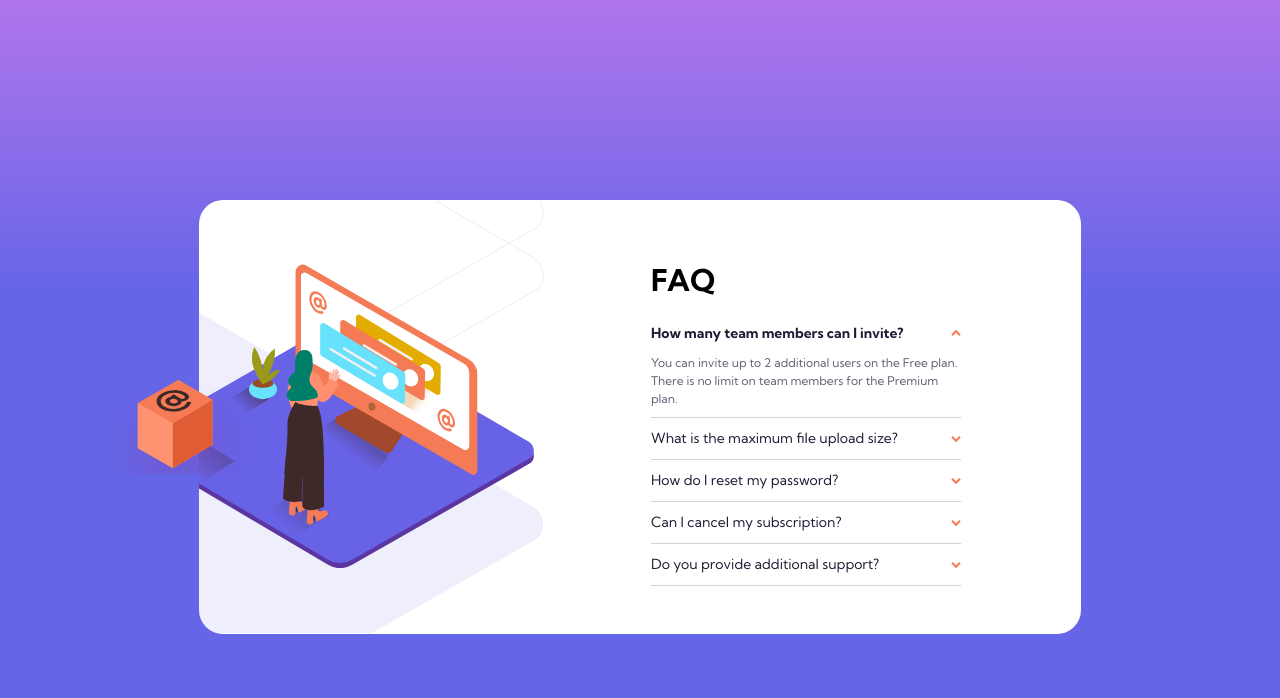
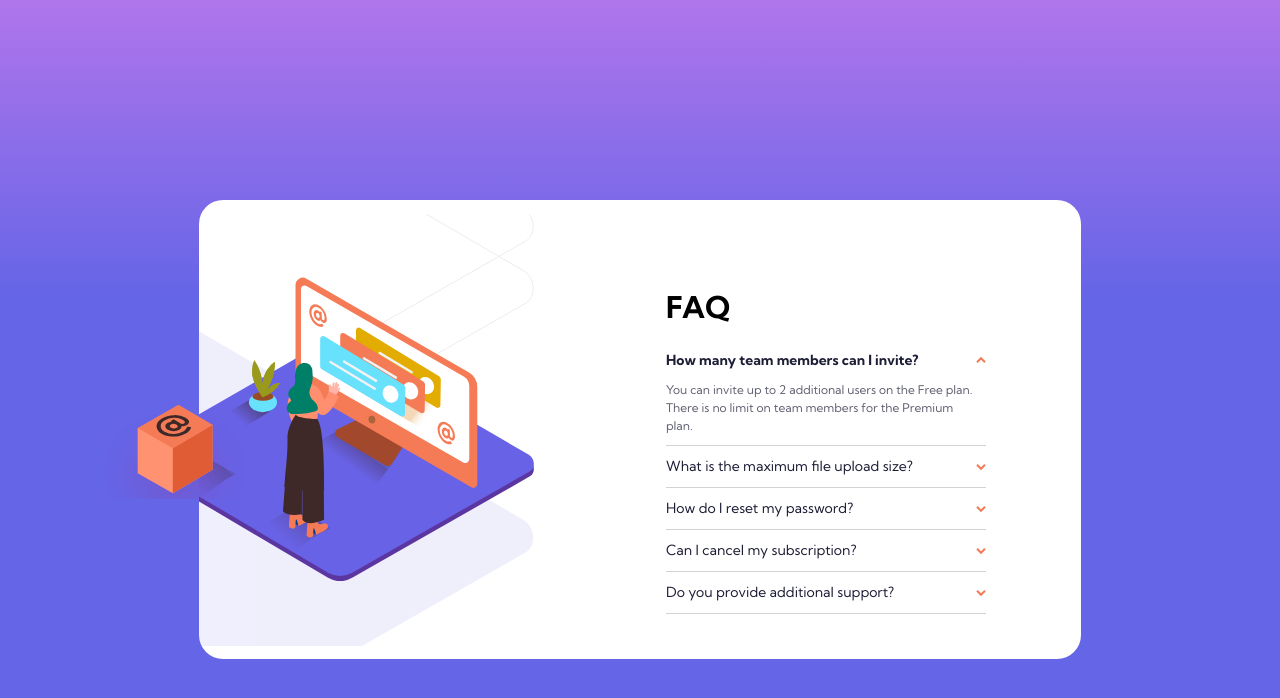
Before and after one commit to jeptun/faq-accordion-card-main, a website: page index.html in a window 1280 px wide. Both pictures are taken after a click on the button "How many team members can I invite?". Drawn offline with Linux system fonts and the light colour scheme; files that its build step writes are made by us from their sources.

Commit message:
add better script

```diff
--- a/app/js/script.js
+++ b/app/js/script.js
@@ -10,17 +10,30 @@ fruits.map((fruit) => {
   console.log(fruit);
 });
 
+/**
+ * Accordion
+ */
+const faqManagement = () => {
   const acc = document.getElementsByClassName("accordion-button");
   let i;
-
   for (i = 0; i < acc.length; i++) {
-  acc[i].addEventListener("click", function() {
+    acc[i].addEventListener("click", function () {
       this.classList.toggle("active");
       let panel = this.nextElementSibling;
-    if (panel.style.maxHeight) {
-      panel.style.maxHeight = null;
+      let closepanel = document.querySelectorAll(".panel");
+      panel.setAttribute(
+        "aria-expanded",
+        panel.getAttribute("aria-expanded") === "true" ? "false" : "true"
+      );
+      if (panel.getAttribute("aria-expanded") === "true") {
+        closepanel.forEach((p) => {
+          p.setAttribute("aria-expanded", "false");
+        });
+        panel.setAttribute("aria-expanded", "true");
       } else {
-      panel.style.maxHeight = panel.scrollHeight + "px";
+        panel.setAttribute("aria-expanded", "false");
       }
     });
   }
+};
+faqManagement();
--- a/app/scss/layout/_card-accordion.scss
+++ b/app/scss/layout/_card-accordion.scss
@@ -45,7 +45,7 @@ main {
       left: -5rem;
       background-image: url("/images/illustration-woman-online-desktop.svg"),
         url("/images/bg-pattern-desktop.svg");
-      background-position: 15px 63px, -375px -235px;
+      background-position: 15px 63px, -385px -235px;
       background-repeat: no-repeat;
       background-size: 25rem, 50rem;
     }
@@ -77,6 +77,7 @@ main {
     }
   }
 }
+
 h3 {
   text-align: center;
   font-size: u.rem(30);
@@ -87,10 +88,13 @@ h3 {
     text-align: left;
   }
 }
+
 .accordion {
-  padding-inline: u.rem(20);
+  padding-inline: u.rem(35);
+  padding-block: u.rem(45);
+  margin-top: u.rem(30);
   @include u.breakpoint-up(medium) {
-    width: 350px;
+    width: u.rem(350);
     display: flex;
     flex-direction: column;
     margin-right: u.rem(100);
@@ -105,37 +109,65 @@ h3 {
   font-size: u.rem(14);
   cursor: pointer;
   padding-block: u.rem(10);
-  -webkit-transition: max-height 0.4s ease-in-out, opacity 0.2s ease-in-out;
-  -o-transition: max-height 0.4s ease-in-out, opacity 0.2s ease-in-out;
-  transition: max-height 0.4s ease-in-out, opacity 0.2s ease-in-out;
+
   &:after {
     content: url("/images/icon-arrow-down.svg");
     float: right;
-    margin-left: 5px;
+    margin-left: u.rem(5);
   }
   &:active,
   &:focus {
+    color: hsl(var(--dark-blue));
     font-weight: 700;
+  }
+  &:hover {
+    color: hsl(var(--red));
+  }
+}
+.pannel-wrapper {
+  border-bottom: 1px solid hsl(var(--dark-blue) / 0.2);
+  width: 270px;
+
+  @include u.breakpoint-up(medium) {
+    width: 320px;
   }
 }
 .active {
   &:after {
     content: url("/images/icon-arrow-down.svg");
     float: right;
-    margin-left: 5px;
+    margin-left: u.rem(5);
     transform: rotate(180deg);
   }
 }
 .panel {
-  max-height: 0;
-  overflow: hidden;
-  -webkit-transition: max-height 0.4s ease-in-out, opacity 0.2s ease-in-out;
-  -o-transition: max-height 0.4s ease-in-out, opacity 0.2s ease-in-out;
-  transition: max-height 0.4s ease-in-out, opacity 0.2s ease-in-out;
-  border-bottom: 1px solid hsl(var(--dark-blue) / 0.2);
-
+  display: none;
   p {
     padding-bottom: u.rem(10);
     color: hsl(var(--dark-blue) / 0.7);
   }
 }
+.panel[aria-expanded="true"] {
+  max-height: u.rem(64);
+  display: block;
+}
+
+.panel[aria-expanded="false"] {
+  display: none;
+}
+
+.panel-text {
+  display: none;
+  p {
+    padding-bottom: u.rem(10);
+    color: hsl(var(--dark-blue) / 0.7);
+  }
+}
+.panel-text[aria-expanded="true"] {
+  max-height: 64px;
+  display: block;
+}
+
+.panel-text[aria-expanded="false"] {
+  display: none;
+}
--- a/index.html
+++ b/index.html
@@ -18,36 +18,44 @@
       <article class="card">
         <div class="card-images">
         </div>
-        <div class="accordion padding-block-700">
+        <div class="accordion ">
           <h3>Faq</h3>
+          <div class="pannel-wrapper">
             <button class="accordion-button">How many team members can I invite?</button>
             <div class="panel">
               <p> You can invite up to 2 additional users on the Free plan. There is no limit on
                 team members for the Premium plan.</p>
             </div>
+          </div>
 
+          <div class="pannel-wrapper">
             <button class="accordion-button">What is the maximum file upload size?</button>
             <div class="panel">
               <p>No more than 2GB. All files in your account must fit your allotted storage space.</p>
             </div>
+          </div>
 
+          <div class="pannel-wrapper">
             <button class="accordion-button">How do I reset my password?</button>
             <div class="panel">
               <p> Click “Forgot password” from the login page or “Change password” from your profile page.
                 A reset link will be emailed to you.</p>
             </div>
+          </div>
 
+          <div class="pannel-wrapper">
             <button class="accordion-button">Can I cancel my subscription?</button>
             <div class="panel">
               <p>Yes! Send us a message and we’ll process your request no questions asked.</p>
             </div>
+          </div>
 
+          <div class="pannel-wrapper">
             <button class="accordion-button">Do you provide additional support?</button>
             <div class="panel">
               <p>Chat and email support is available 24/7. Phone lines are open during normal business hours.</p>
             </div>
-
-
+          </div>
         </div>
       </article>
     </main>
```
Also changed, not shown: dist/script.js, dist/style.css, 2 other files. Lines whose indentation alone changed are shown as unchanged.
